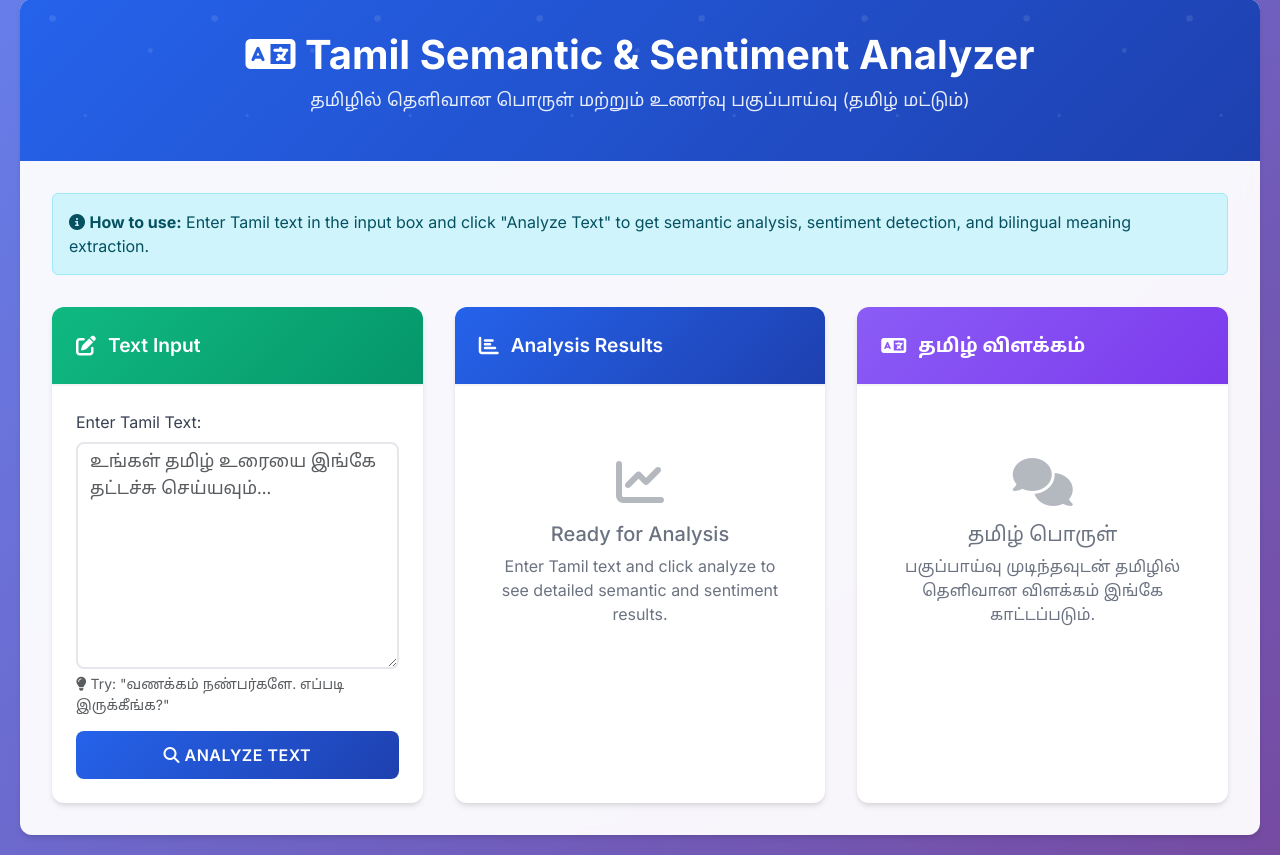
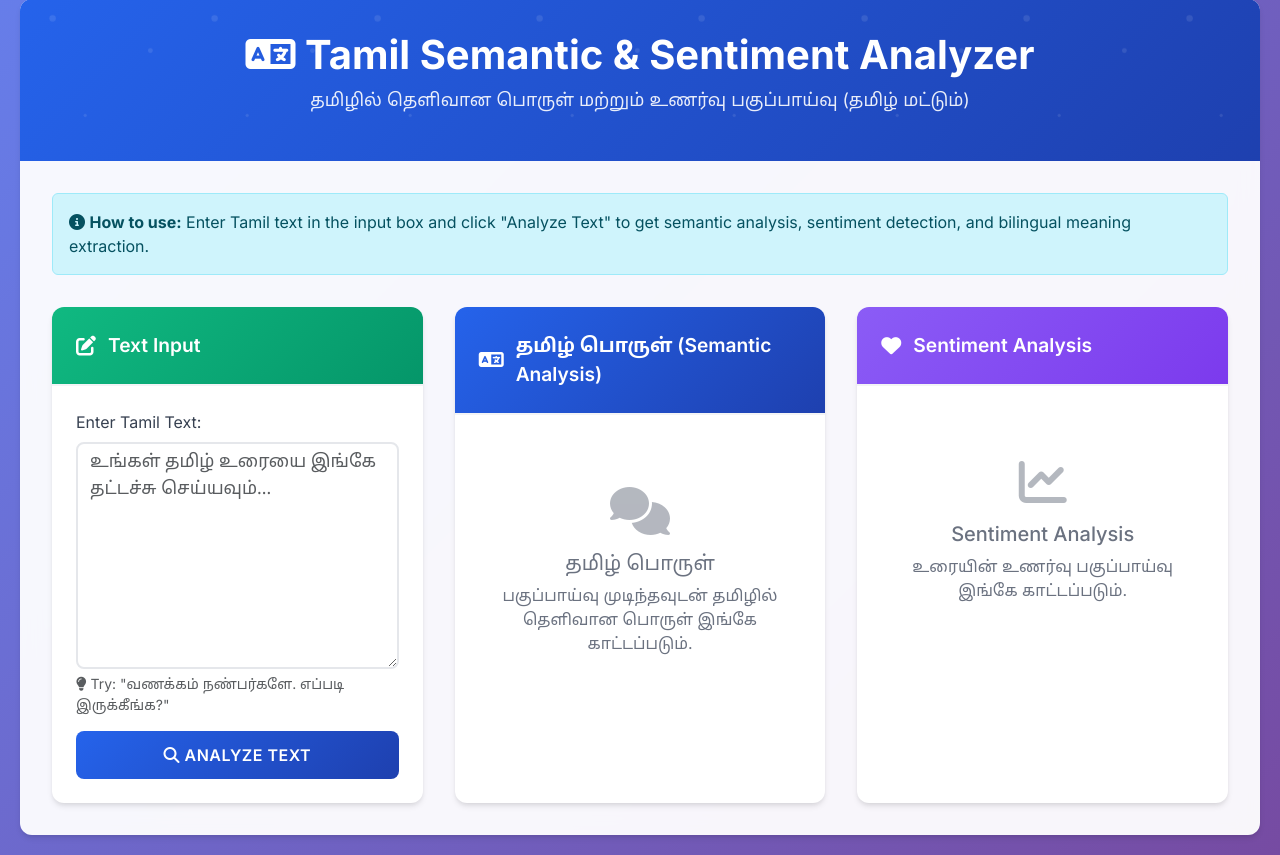
Before and after one commit to Guhan5801/tamil-semantic-analyzer, a Flask app: template templates/dashboard_prod.html in a window 1280 px wide. Shown: the part 21-876 px from the top of the page. Run offline with Flask 3, Linux system fonts and the light colour scheme; the template is opened without the code that fills it, so the values that code supplies are empty; some libraries are stand-ins or nearby versions.

Commit message:
Separate semantic and sentiment analysis into distinct sections

```diff
--- a/templates/dashboard_prod.html
+++ b/templates/dashboard_prod.html
@@ -368,42 +368,42 @@
                     </div>
                 </div>
 
-                <!-- Results Section -->
+                <!-- Semantic Analysis (தமிழ் பொருள்) Section -->
                 <div class="results-section">
                     <div class="section-header">
-                        <i class="fas fa-chart-bar section-icon"></i>
-                        Analysis Results
-                    </div>
-                    <div class="section-content">
-                        <div id="loadingResults" class="loading">
-                            <div class="spinner"></div>
-                            <p>Analyzing your text...</p>
-                        </div>
-
-                        <div id="analysisResults" class="empty-state">
-                            <i class="fas fa-chart-line"></i>
-                            <h5>Ready for Analysis</h5>
-                            <p>Enter Tamil text and click analyze to see detailed semantic and sentiment results.</p>
-                        </div>
-                    </div>
-                </div>
-
-                <!-- Meaning Section -->
-                <div class="meaning-section">
-                    <div class="section-header">
                         <i class="fas fa-language section-icon"></i>
-                        தமிழ் விளக்கம்
+                        தமிழ் பொருள் (Semantic Analysis)
                     </div>
                     <div class="section-content">
                         <div id="loadingMeaning" class="loading">
                             <div class="spinner"></div>
-                            <p>விளக்கம் உருவாக்கப்படுகிறது...</p>
+                            <p>பொருள் உருவாக்கப்படுகிறது...</p>
                         </div>
 
                         <div id="meaningResults" class="empty-state">
                             <i class="fas fa-comments"></i>
                             <h5>தமிழ் பொருள்</h5>
-                            <p>பகுப்பாய்வு முடிந்தவுடன் தமிழில் தெளிவான விளக்கம் இங்கே காட்டப்படும்.</p>
+                            <p>பகுப்பாய்வு முடிந்தவுடன் தமிழில் தெளிவான பொருள் இங்கே காட்டப்படும்.</p>
+                        </div>
+                    </div>
+                </div>
+
+                <!-- Sentiment Analysis Section -->
+                <div class="meaning-section">
+                    <div class="section-header">
+                        <i class="fas fa-heart section-icon"></i>
+                        Sentiment Analysis
+                    </div>
+                    <div class="section-content">
+                        <div id="loadingSentiment" class="loading">
+                            <div class="spinner"></div>
+                            <p>உணர்வு பகுப்பாய்வு செய்யப்படுகிறது...</p>
+                        </div>
+
+                        <div id="sentimentResults" class="empty-state">
+                            <i class="fas fa-chart-line"></i>
+                            <h5>Sentiment Analysis</h5>
+                            <p>உரையின் உணர்வு பகுப்பாய்வு இங்கே காட்டப்படும்.</p>
                         </div>
                     </div>
                 </div>
@@ -424,10 +424,10 @@
         const form = document.getElementById('analysisForm');
         const inputText = document.getElementById('inputText');
         const analyzeBtn = document.getElementById('analyzeBtn');
-        const loadingResults = document.getElementById('loadingResults');
         const loadingMeaning = document.getElementById('loadingMeaning');
-        const analysisResults = document.getElementById('analysisResults');
+        const loadingSentiment = document.getElementById('loadingSentiment');
         const meaningResults = document.getElementById('meaningResults');
+        const sentimentResults = document.getElementById('sentimentResults');
         const statusIndicator = document.getElementById('statusIndicator');
 
         // Event listeners
@@ -485,70 +485,77 @@
                 '<i class="fas fa-search"></i> Analyze Text';
 
             if (analyzing) {
-                loadingResults.classList.add('show');
                 loadingMeaning.classList.add('show');
-                analysisResults.style.display = 'none';
+                loadingSentiment.classList.add('show');
                 meaningResults.style.display = 'none';
+                sentimentResults.style.display = 'none';
             } else {
-                loadingResults.classList.remove('show');
                 loadingMeaning.classList.remove('show');
-                analysisResults.style.display = 'block';
+                loadingSentiment.classList.remove('show');
                 meaningResults.style.display = 'block';
+                sentimentResults.style.display = 'block';
             }
         }
 
         function displayResults(data) {
-            // Display semantic and sentiment analysis
+            // Display semantic analysis (தமிழ் பொருள்)
             const semantic = data.semantic_analysis || {};
-            const sentiment = data.sentiment_analysis || {};
+            const tamilMeaning = semantic.meaning || 'பொருள் கிடைக்கவில்லை';
 
-            analysisResults.innerHTML = `
-                <div class="analysis-result">
-                    <h6><i class="fas fa-brain"></i> Semantic Analysis</h6>
-                    <p><strong>Language:</strong> ${semantic.language_detected || 'Unknown'}</p>
-                    <p><strong>Word Count:</strong> ${semantic.word_count || 0}</p>
-                    <p><strong>Complexity:</strong> ${semantic.text_complexity || 'Unknown'}</p>
-                    ${semantic.meaning ? `<p><strong>Meaning:</strong> <span class="tamil-text">${semantic.meaning}</span></p>` : ''}
-                </div>
-                <div class="analysis-result">
-                    <h6><i class="fas fa-heart"></i> Sentiment Analysis</h6>
-                    <p><strong>Overall Sentiment:</strong> <span class="badge bg-${getSentimentColor(sentiment.overall_sentiment)}">${sentiment.overall_sentiment || 'neutral'}</span></p>
-                    <p><strong>Confidence:</strong> ${Math.round((sentiment.confidence || 0) * 100)}%</p>
-                    ${sentiment.explanation ? `<p><strong>Explanation:</strong> <span class="tamil-text">${sentiment.explanation}</span></p>` : ''}
+            meaningResults.innerHTML = `
+                <div class="meaning-panel tamil">
+                    <div class="meaning-text tamil-text" style="white-space: pre-line; font-size: 1.1rem; line-height: 1.8;">${tamilMeaning}</div>
                 </div>
             `;
 
-            // Display meanings
-            updateSemanticMeaning(semantic);
-        }
+            // Display sentiment analysis separately
+            const sentiment = data.sentiment_analysis || {};
+            const sentimentValue = sentiment.overall_sentiment || 'neutral';
+            const confidence = Math.round((sentiment.confidence || 0) * 100);
 
-        function updateSemanticMeaning(semantic) {
-            const tamilMeaning = semantic.meaning || 'பொருள் கிடைக்கவில்லை';
-            meaningResults.innerHTML = `
-                <div class="meaning-panel tamil">
-                    <div class="meaning-title">
-                        <i class="fas fa-comment"></i> தமிழ் பொருள்
+            sentimentResults.innerHTML = `
+                <div class="analysis-result" style="text-align: center;">
+                    <div style="margin: 2rem 0;">
+                        <i class="fas fa-${getSentimentIcon(sentimentValue)}" style="font-size: 3rem; color: ${getSentimentColorCode(sentimentValue)};"></i>
                     </div>
-                    <div class="meaning-text tamil-text">${tamilMeaning}</div>
+                    <h4><span class="badge bg-${getSentimentColor(sentimentValue)}" style="font-size: 1.2rem; padding: 0.5rem 1.5rem;">${sentimentValue.toUpperCase()}</span></h4>
+                    <p style="font-size: 1.1rem; margin-top: 1rem;"><strong>Confidence:</strong> ${confidence}%</p>
+                    ${sentiment.explanation ? `<p class="tamil-text" style="margin-top: 1rem; font-style: italic;">${sentiment.explanation}</p>` : ''}
                 </div>
             `;
         }
 
         function displayError() {
-            analysisResults.innerHTML = `
-                <div class="empty-state">
-                    <i class="fas fa-exclamation-triangle text-danger"></i>
-                    <h5>Analysis Failed</h5>
-                    <p>Please try again with different text or check your connection.</p>
-                </div>
-            `;
             meaningResults.innerHTML = `
                 <div class="empty-state">
                     <i class="fas fa-exclamation-triangle text-danger"></i>
-                    <h5>Unable to Generate Meanings</h5>
-                    <p>Please try the analysis again.</p>
+                    <h5>பொருள் பெற இயலவில்லை</h5>
+                    <p>மீண்டும் முயற்சிக்கவும்.</p>
                 </div>
             `;
+            sentimentResults.innerHTML = `
+                <div class="empty-state">
+                    <i class="fas fa-exclamation-triangle text-danger"></i>
+                    <h5>Sentiment Analysis Failed</h5>
+                    <p>Please try again.</p>
+                </div>
+            `;
+        }
+
+        function getSentimentIcon(sentiment) {
+            switch (sentiment) {
+                case 'positive': return 'smile-beam';
+                case 'negative': return 'frown';
+                default: return 'meh';
+            }
+        }
+
+        function getSentimentColorCode(sentiment) {
+            switch (sentiment) {
+                case 'positive': return '#059669';
+                case 'negative': return '#dc2626';
+                default: return '#6c757d';
+            }
         }
 
         function getSentimentColor(sentiment) {
```
